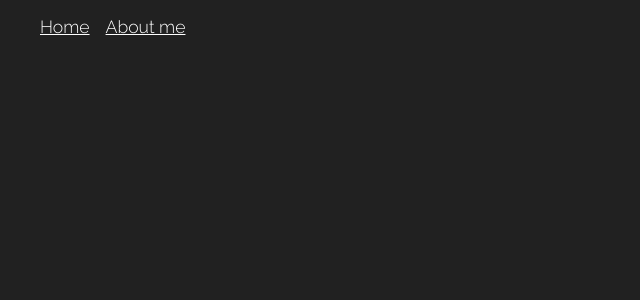
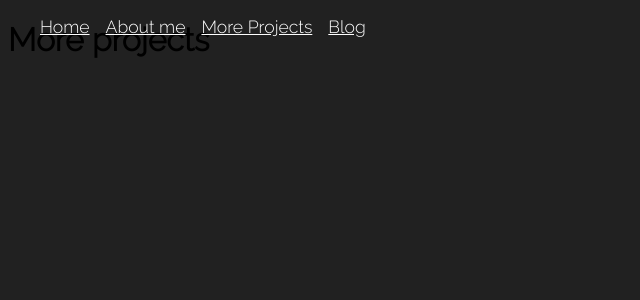
Before and after one commit to donotle98/dons-portfolio, a React (Create React App) app: page /projects in a window 1280 px wide. Shown: the top 300 px of the page, without its empty margins (0-640 px from the left). Built offline with nearby package versions, Linux system fonts and the light colour scheme; a web font is replaced by a local one.

Commit message:
added projects/blog

```diff
--- a/src/App.js
+++ b/src/App.js
@@ -1,10 +1,17 @@
 import React from 'react';
-import { BrowserRouter as Router, Route, Switch } from 'react-router-dom';
+import {
+    BrowserRouter as Router,
+    Redirect,
+    Route,
+    Switch,
+} from 'react-router-dom';
 import LandingPage from './LandingPage/LandingPage';
 import styled from 'styled-components';
 import Nav from './NavBar/NavBar';
 import './App.css';
 import About from './AboutMe/about';
+import MoreProjects from './MoreProjects/MoreProjects';
+import Blog from './Blog/Blog';
 
 const App = () => {
     return (
@@ -20,6 +27,13 @@ const App = () => {
                     <Route exact path='/about'>
                         <About />
                     </Route>
+                    <Route exact path='/projects'>
+                        <MoreProjects />
+                    </Route>
+                    <Route exact path='/blog'>
+                        <Blog />
+                    </Route>
+                    <Redirect path='*' to='/'></Redirect>
                 </Switch>
             </Router>
         </StyledWrapper>
--- /dev/null
+++ b/src/Blog/Blog.js
@@ -0,0 +1,11 @@
+import React from 'react';
+
+const Blog = () => {
+    return (
+        <div>
+            <h1>Blog</h1>
+        </div>
+    );
+};
+
+export default Blog;
--- /dev/null
+++ b/src/MoreProjects/MoreProjects.js
@@ -0,0 +1,11 @@
+import React from 'react';
+
+const MoreProjects = () => {
+    return (
+        <div>
+            <h1>More projects</h1>
+        </div>
+    );
+};
+
+export default MoreProjects;
--- a/src/NavBar/NavBar.js
+++ b/src/NavBar/NavBar.js
@@ -11,8 +11,8 @@ const NavBar = () => {
                     <div className='sidebar'>
                         <Link to='/'>Home</Link>
                         <Link to='/about'>About me</Link>
-                        {/* <Link to='/projects'>More Projects</Link>
-                        <Link to='/blog'>Blog</Link> */}
+                        <Link to='/projects'>More Projects</Link>
+                        <Link to='/blog'>Blog</Link>
                     </div>
                 </Menu>
             </div>
@@ -24,12 +24,12 @@ const NavBar = () => {
                     <li>
                         <Link to='/about'>About me</Link>
                     </li>
-                    {/* <li>
+                    <li>
                         <Link to='/projects'>More Projects</Link>
                     </li>
                     <li>
                         <Link to='/blog'>Blog</Link>
-                    </li> */}
+                    </li>
                 </ul>
             </div>
         </StyledWrapper>
```
Also changed, not shown: 1 other file (tests, documents, lock files or other folders).
